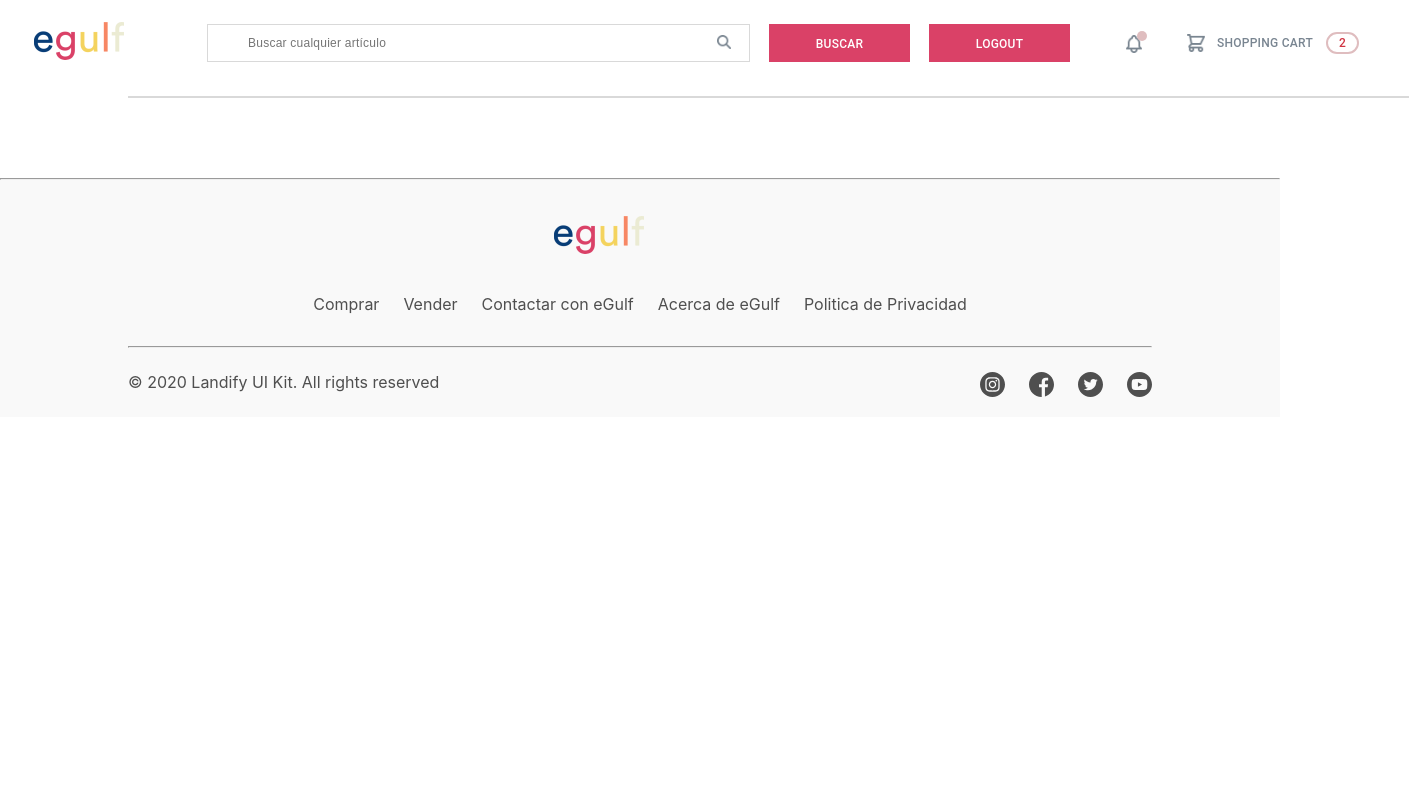
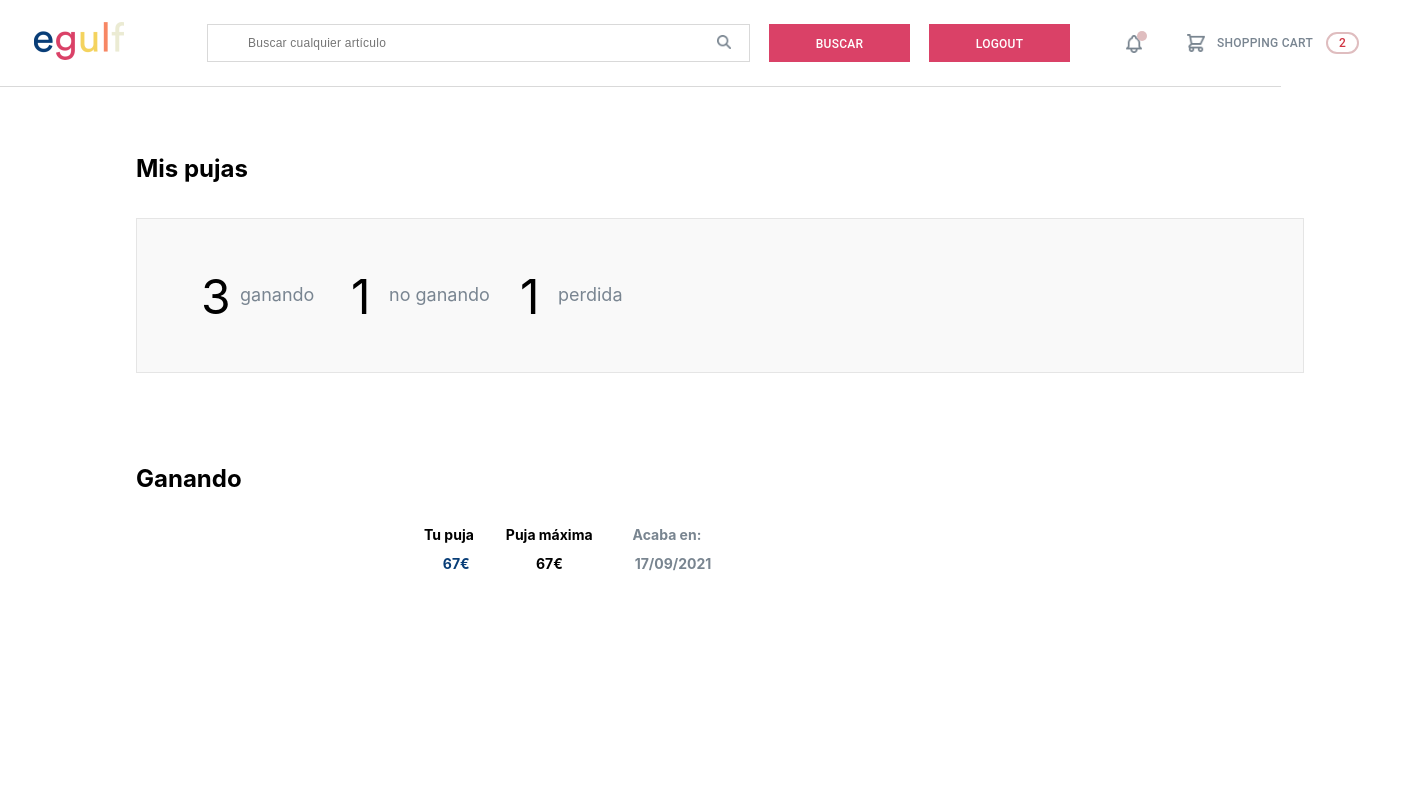
Before and after one commit to angelbt91/EGulfProjectNuclio-Frontend, a React (Create React App) app: page /mybidspage in a window 1280 px wide. Shown: the top 800 px of the page, 1409 px wide, since content can reach past the window. Built offline with nearby package versions, Linux system fonts and the light colour scheme; no server answers; a web font is replaced by a local one.

Commit message:
mybidspage-V

```diff
--- a/src/App.js
+++ b/src/App.js
@@ -9,6 +9,7 @@ import CreateProductForm from "./pages/productformpage/productformpage";
 import "./App.css";
 import ProductFormPage from "./pages/productformpage/productformpage";
 import ProductCratedPage from "../src/components/productcreated/productcreated";
+import MyBidsPage from "./pages/mybidspage/mybidspage";
 
 function App() {
   return (
@@ -40,6 +41,9 @@ function App() {
           <Route exact path="/productformpage">
             <ProductFormPage />
           </Route>
+          <Route exact path="/mybidspage">
+            <MyBidsPage />
+          </Route>
         </Switch>
         <Footer />
       </Router>
--- /dev/null
+++ b/src/components/mybids/mybids.css
@@ -0,0 +1,93 @@
+.titulo_mispujas {
+  margin-left: 8.5rem;
+  margin-top: 4.18rem;
+  margin-bottom: 2.18rem;
+  font-size: 24px;
+}
+.counter {
+  height: 153px;
+  width: 1166px;
+  border: 1px solid #e5e5e5;
+  margin-left: 8.5rem;
+  background: #f9f9f9;
+}
+.counter_ganando {
+  position: absolute;
+  margin-left: 64px;
+  margin-top: 48px;
+  font-size: 48px;
+}
+.counter_noGanando {
+  position: absolute;
+  margin-left: 214px;
+  margin-top: 48px;
+  font-size: 48px;
+}
+.counter_perdida {
+  position: absolute;
+  margin-left: 383px;
+  margin-top: 48px;
+  font-size: 48px;
+}
+.titulo_ganando {
+  position: absolute;
+  margin-left: 103px;
+  margin-top: 65px;
+  font-size: 18px;
+  color: #798591;
+}
+.titulo_Noganando {
+  position: absolute;
+  margin-left: 252px;
+  margin-top: 65px;
+  font-size: 18px;
+  color: #798591;
+}
+
+.titulo_perdida {
+  position: absolute;
+  margin-left: 421px;
+  margin-top: 65px;
+  font-size: 18px;
+  color: #798591;
+}
+.subastas {
+  margin-left: 136px;
+  font-size: 24px;
+  font-weight: bold;
+  padding-top: 67px;
+}
+.Sub_activas_perdiendo {
+  margin-top: 300px;
+}
+.Sub_activas_perdidas {
+  margin-top: 300px;
+  padding-bottom: 200px;
+}
+.subastas > span {
+  font-size: 14px;
+}
+.tu_puja {
+  margin-left: 288px;
+}
+.puja_maxima {
+  margin-left: 32px;
+}
+.acaba_en {
+  margin-left: 40px;
+  color: #798590;
+}
+
+.price_tupuja {
+  font-size: 18px;
+  margin-left: -120px;
+  color: #083d77;
+}
+.price_pujamaxima {
+  font-size: 18px;
+  margin-left: 400px;
+}
+.fin_puja {
+  margin-left: 165px;
+  color: #798590;
+}
--- /dev/null
+++ b/src/components/mybids/mybids.js
@@ -0,0 +1,42 @@
+import React from "react";
+import "./mybids.css";
+import { API_ROOT } from "../../utils/apiHost/apiHost";
+
+const MyBids = () => {
+  return (
+    <div>
+      <h1 className="titulo_mispujas">Mis pujas</h1>
+      <div className="counter">
+        <span className="counter_ganando">3 </span>
+        <span className="titulo_ganando">ganando</span>
+        <span className="counter_noGanando">1 </span>
+        <span className="titulo_Noganando">no ganando</span>
+        <span className="counter_perdida">1</span>{" "}
+        <span className="titulo_perdida">perdida</span>
+      </div>
+      <div className="subastas">
+        <p className="Sub_ganado">Ganando</p>
+
+        <span className="tu_puja">Tu puja</span>
+
+        <span className="puja_maxima">Puja máxima</span>
+        <span className="acaba_en">Acaba en:</span>
+        <br></br>
+        <span className="price_pujamaxima">67€</span>
+        <span className="price_tupuja">67€</span>
+        <span className="fin_puja">17/09/2021</span>
+
+        <p className="Sub_activas_perdiendo">Subastas activas perdiendo</p>
+        <span className="tu_puja">Tu puja</span>
+        <span className="puja_maxima">Puja máxima</span>
+        <span className="acaba_en">Acaba en:</span>
+        <p className="Sub_activas_perdidas">Subastas activas perdidas</p>
+        <span className="tu_puja">Tu puja</span>
+        <span className="puja_maxima">Puja máxima</span>
+        <span className="acaba_en">Acaba en:</span>
+      </div>
+    </div>
+  );
+};
+
+export default MyBids;
--- /dev/null
+++ b/src/pages/mybidspage/mybidspage.js
@@ -0,0 +1,12 @@
+import React from "react";
+import MyBids from "../../components/mybids/mybids";
+
+function MyBidsPage() {
+  return (
+    <div>
+      <MyBids />
+    </div>
+  );
+}
+
+export default MyBidsPage;
```
Also changed, not shown: src/pages/mybidspage/mybidspage.css (added).
